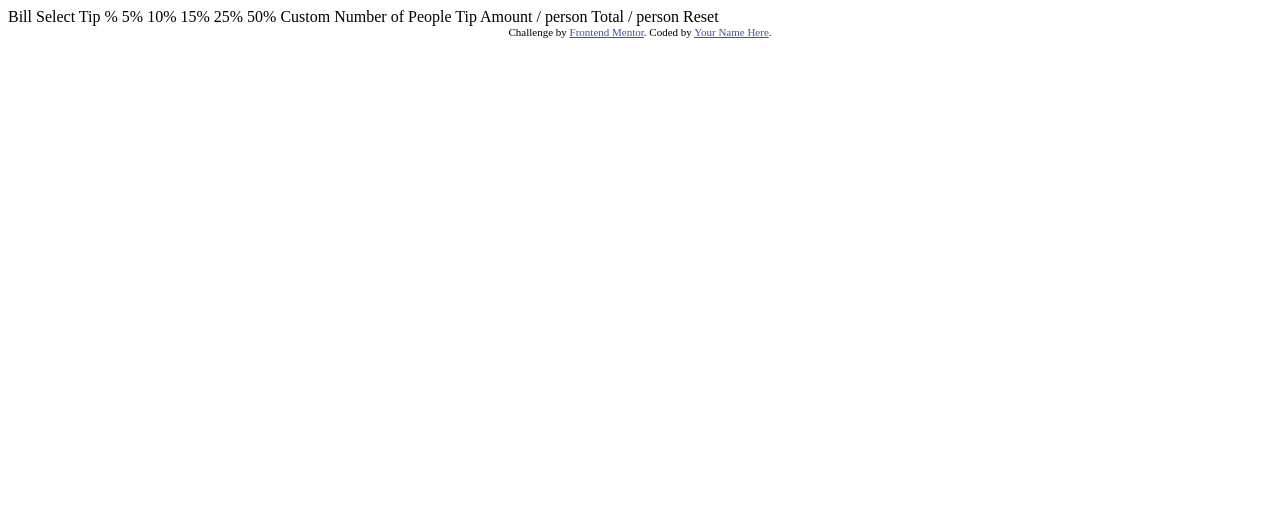
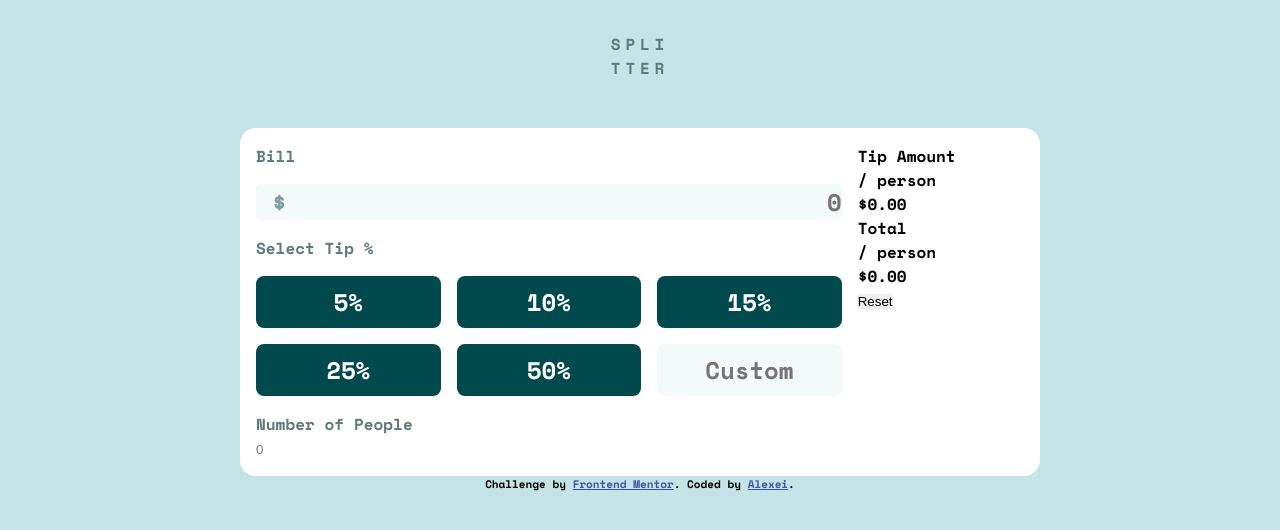
Before and after one commit to Batareika007/tip-calculator-app-main, a plain HTML site: page index.html in a window 1280 px wide. Drawn offline with nearby package versions, Linux system fonts and the light colour scheme.

Commit message:
styling left side of container

```diff
--- a/index.html
+++ b/index.html
@@ -1,44 +1,164 @@
 <!DOCTYPE html>
 <html lang="en">
 	<head>
-  <meta charset="UTF-8">
-  <meta name="viewport" content="width=device-width, initial-scale=1.0"> <!-- displays site properly based on user's device -->
+		<meta charset="UTF-8" />
+		<meta
+			name="description"
+			content="Frontend Mentor  Tip calculator app" />
+		<meta name="viewport" content="width=device-width, initial-scale=1.0" />
+		<!-- displays site properly based on user's device -->
 
-  <link rel="icon" type="image/png" sizes="32x32" href="./images/favicon-32x32.png">
-
+		<link
+			rel="icon"
+			type="image/png"
+			sizes="32x32"
+			href="./images/favicon-32x32.png" />
+		<link rel="stylesheet" href="css/style.css" />
 		<title>Frontend Mentor | Tip calculator app</title>
 
 		<!-- Feel free to remove these styles or customise in your own stylesheet 👍 -->
 		<style>
-    .attribution { font-size: 11px; text-align: center; }
-    .attribution a { color: hsl(228, 45%, 44%); }
+			.attribution {
+				font-size: 11px;
+				text-align: center;
+			}
+			.attribution a {
+				color: hsl(228, 45%, 44%);
+			}
 		</style>
 	</head>
 	<body>
+		<main>
+			<h1>spli<br />tter</h1>
 
-  Bill
+			<div class="container">
+				<div class="main">
+					<div class="main__inner">
+						<div class="main__bill">
+							<!-- bill section -->
+							<div class="bill">
+								<div class="bill__inner">
+									<h2 class="bill__header">Bill</h2>
+									<label for="bill" class="bill__input">
+										<input
+											type="number"
+											id="bill"
+											placeholder="0" />
+									</label>
+								</div>
+							</div>
+							<!-- tip section -->
+							<div class="tip">
+								<div class="tip__inner">
+									<h2 class="tip__header">Select Tip %</h2>
+									<div class="tip__cards cards">
+										<label for="tip5" class="cards__item">
+											<input
+												type="radio"
+												id="tip5"
+												name="tip" />
+											5%
+										</label>
+										<label for="tip10" class="cards__item">
+											<input
+												type="radio"
+												id="tip10"
+												name="tip" />
+											10%
+										</label>
+										<label for="tip15" class="cards__item">
+											<input
+												type="radio"
+												id="tip15"
+												name="tip" />
+											15%
+										</label>
+										<label for="tip25" class="cards__item">
+											<input
+												type="radio"
+												id="tip25"
+												name="tip" />
+											25%
+										</label>
+										<label for="tip50" class="cards__item">
+											<input
+												type="radio"
+												id="tip50"
+												name="tip" />
+											50%
+										</label>
+										<!-- custom input text -->
+										<label
+											for="tipCustom"
+											class="cards__item">
+											<input
+												type="number"
+												id="tipCustom"
+												name="custom_tip"
+												placeholder="Custom" />
+										</label>
+									</div>
+								</div>
+							</div>
+							<!-- number of People -->
+							<div class="people">
+								<div class="people__inner">
+									<h2>Number of People</h2>
+								</div>
+								<label for="people">
+									<input
+										type="numer"
+										id="people"
+										placeholder="0" />
+								</label>
+							</div>
+						</div>
+					</div>
 
-  Select Tip %
-  5%
-  10%
-  15%
-  25%
-  50%
-  Custom
+					<div class="main__inner">
+						<div class="result">
+							<div class="result__inner">
+								<div class="result__per-person">
+									<div class="result__text">
+										<div class="result__text_main">
+											Tip Amount
+										</div>
+										<div class="result__text_secondary">
+											/ person
+										</div>
+									</div>
+									<div class="result__number">$0.00</div>
+								</div>
 
-  Number of People
+								<div class="result__per-person">
+									<div class="result__text">
+										<div class="result__text_main">
+											Total
+										</div>
+										<div class="result__text_secondary">
+											/ person
+										</div>
+									</div>
+									<div class="result__number">$0.00</div>
+								</div>
 
-  Tip Amount
-  / person
+								<div class="result__btn">
+									<button>Reset</button>
+								</div>
+							</div>
+						</div>
+					</div>
+				</div>
+			</div>
+		</main>
 
-  Total
-  / person
-
-  Reset
-
-  <div class="attribution">
-    Challenge by <a href="https://www.frontendmentor.io?ref=challenge" target="_blank">Frontend Mentor</a>.
-    Coded by <a href="#">Your Name Here</a>.
-  </div>
+		<footer class="attribution">
+			Challenge by
+			<a
+				href="https://www.frontendmentor.io?ref=challenge"
+				target="_blank"
+				>Frontend Mentor</a
+			>. Coded by <a href="#" target="_blank">Alexei</a>.
+		</footer>
 	</body>
 </html>
--- /dev/null
+++ b/scss/style.scss
@@ -0,0 +1,147 @@
+@import url("https://fonts.googleapis.com/css2?family=Space+Mono:wght@700&display=swap");
+// - Font size (form inputs): 24px
+input::-webkit-outer-spin-button,
+input::-webkit-inner-spin-button {
+	appearance: none;
+	margin: 0;
+}
+// colors
+$white: hsl(0, 0%, 100%);
+$bodyBg: hsl(185, 41%, 84%);
+
+$activeCard-btn-result: hsl(172, 67%, 45%);
+$activeFont-bgMainCard: hsl(183, 100%, 15%);
+
+$textMain: hsl(186, 14%, 43%);
+$textSecondary: hsl(184, 14%, 56%);
+$text_white: hsl(189, 41%, 97%);
+
+*,
+*::after,
+*::after {
+	box-sizing: border-box;
+	margin: 0;
+	padding: 0;
+	border: 0;
+	outline: 0;
+}
+
+body,
+html {
+	min-height: 100%;
+}
+
+body {
+	font-family: "Space Mono", monospace;
+	font-weight: 700;
+	background-color: $bodyBg;
+}
+h1 {
+	font-size: inherit;
+	text-transform: uppercase;
+	color: $textMain;
+	text-align: center;
+	letter-spacing: 0.3rem;
+	margin: 2rem 0 3rem;
+}
+h2 {
+	font-size: initial;
+}
+.container {
+	background-color: $white;
+	width: 100%;
+	max-width: 800px;
+	margin: 0 auto;
+	border-radius: 1rem;
+	padding: 1rem;
+}
+
+.main {
+	display: flex;
+	gap: 1rem;
+	&__inner {
+		flex: 0 1 auto;
+	}
+	&__bill {
+		color: $textMain;
+	}
+}
+
+.bill {
+	&__header {
+		margin-bottom: 1rem;
+	}
+	margin-bottom: 1rem;
+	&__input {
+		position: relative;
+		input {
+			font-size: 24px;
+			width: 100%;
+			padding-left: 2.5rem;
+			background-color: $text_white;
+			text-align: right;
+			border-radius: 0.3rem;
+			font-family: inherit;
+			color: $activeFont-bgMainCard;
+			&::placeholder {
+				opacity: 1;
+			}
+		}
+		&::before {
+			position: absolute;
+			font-size: 24px;
+			content: "$";
+			// top: -10px;
+			left: 1rem;
+			width: auto;
+			color: $textSecondary;
+		}
+	}
+}
+.tip {
+	&__header {
+		margin-bottom: 1rem;
+	}
+}
+
+.cards {
+	font-size: 24px;
+	display: flex;
+	flex-wrap: wrap;
+	gap: 1rem;
+	margin-bottom: 1rem;
+	&__item {
+		position: relative;
+		border-radius: 0.5rem;
+		padding: 0.5rem 0;
+		flex: 1 1 30%;
+		text-align: center;
+		background-color: $activeFont-bgMainCard;
+		color: $white;
+		overflow: hidden;
+		cursor: pointer;
+		&:has(input[type="radio"]:checked) {
+			background-color: $activeCard-btn-result;
+			color: $activeFont-bgMainCard;
+		}
+		&:last-child {
+			background-color: $text_white;
+			color: $textMain;
+		}
+	}
+	input[type="radio"] {
+		appearance: none;
+		display: none;
+	}
+	input[type="number"] {
+		text-align: center;
+		background-color: transparent;
+		max-width: 100%;
+		font-family: inherit;
+		font-size: inherit;
+		&:focus {
+			box-sizing: border-box;
+			border: 1px solid $textMain;
+		}
+	}
+}
```
Also changed, not shown: css/style.css (added). Lines whose indentation alone changed are shown as unchanged.
